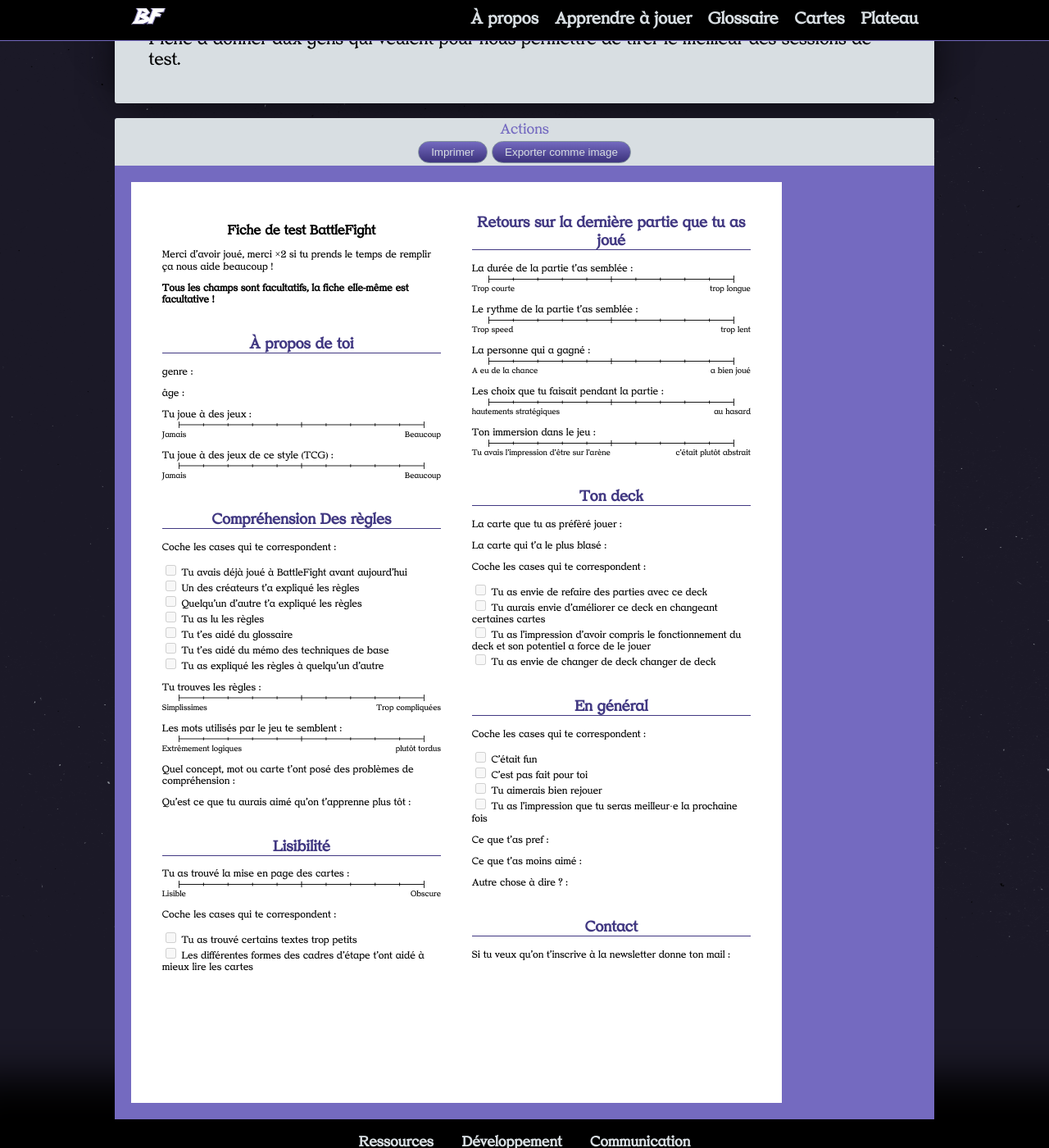
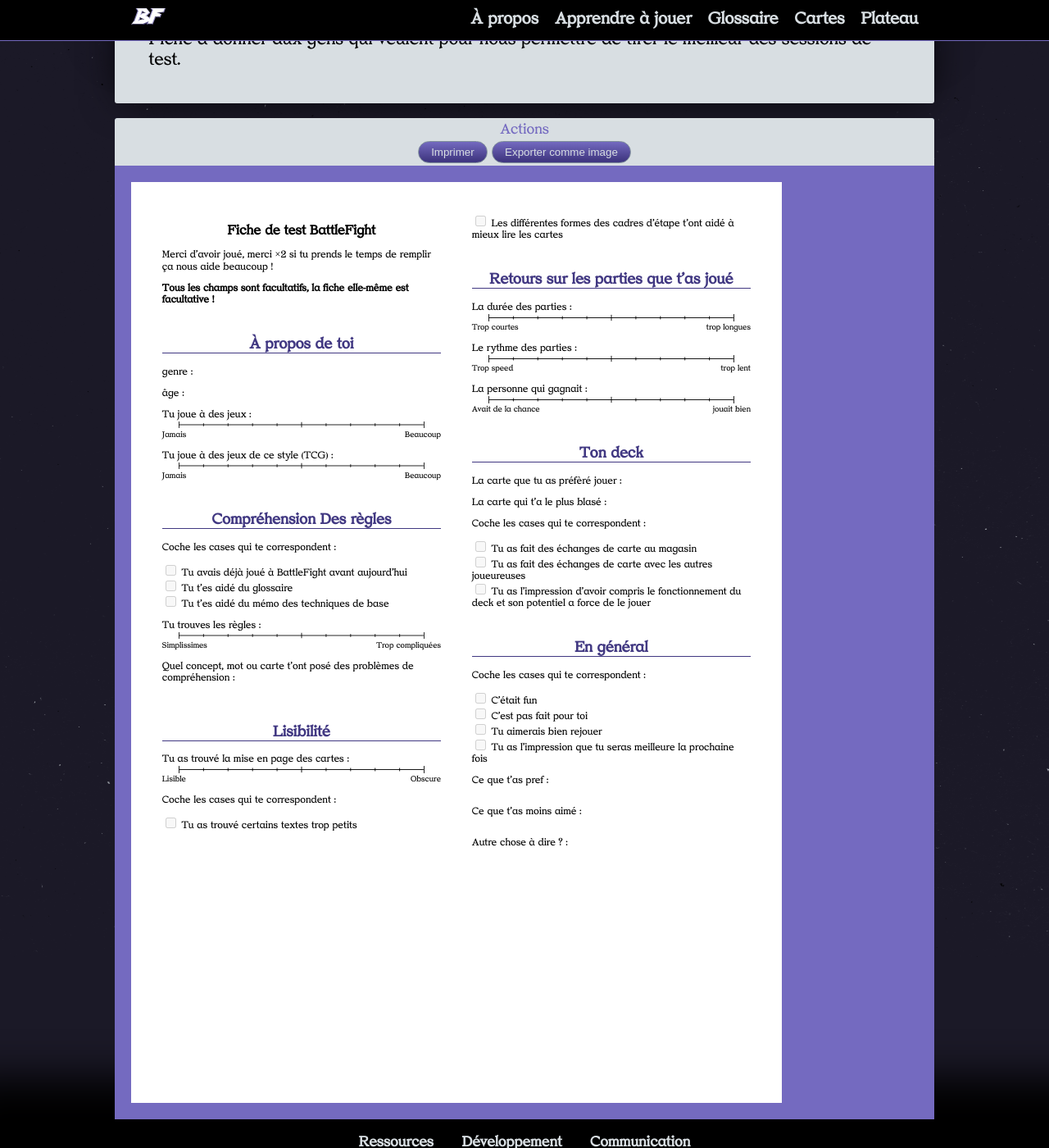
Before and after one commit to dracdrac/BATTLEFIGHT, a Jekyll site: the page built from developpement/fiche-de-test.md, in a window 1280 px wide and 1400 px high, scrolled down 233 px. Shown: the whole window at 82% size. Built offline with Jekyll 4.4.1, drawn with Linux system fonts in a browser that asks for light colours; the repository's description, which GitHub fills in, is left out.

Commit message:
fichetest

```diff
--- a/developpement/fiche-de-test.md
+++ b/developpement/fiche-de-test.md
@@ -32,20 +32,18 @@
 Coche les cases qui te correspondent :
 
 - [ ] Tu avais déjà joué à BattleFight avant aujourd'hui
-- [ ] Un des créateurs t'a expliqué les règles
-- [ ] Quelqu'un d'autre t'a expliqué les règles
-- [ ] Tu as lu les règles
 - [ ] Tu t'es aidé du glossaire
 - [ ] Tu t'es aidé du mémo des techniques de base
-- [ ] Tu as expliqué les règles à quelqu'un d'autre
 
 Tu trouves les règles : {% include jauge.html from="Simplissimes" to="Trop compliquées" %}
 
-Les mots utilisés par le jeu te semblent : {% include jauge.html from="Extrêmement logiques" to="plutôt tordus" %}
-
 Quel concept, mot ou carte t'ont posé des problèmes de compréhension :
 
-Qu'est ce que tu aurais aimé qu'on t'apprenne plus tôt :
+|
+
+|
+
+
 
 
 ## Lisibilité
@@ -57,17 +55,13 @@
 - [ ] Tu as trouvé certains textes trop petits
 - [ ] Les différentes formes des cadres d'étape t'ont aidé à mieux lire les cartes
 
-## Retours sur la dernière partie que tu as joué
+## Retours sur les parties que t'as joué
 
-La durée de la partie t'as semblée : {% include jauge.html from="Trop courte" to="trop longue" %}
+La durée des parties : {% include jauge.html from="Trop courtes" to="trop longues" %}
 
-Le rythme de la partie t'as semblée : {% include jauge.html from="Trop speed" to="trop lent" %}
+Le rythme des parties : {% include jauge.html from="Trop speed" to="trop lent" %}
 
-La personne qui a gagné : {% include jauge.html from="A eu de la chance" to="a bien joué" %}
-
-Les choix que tu faisait pendant la partie : {% include jauge.html from="hautements stratégiques" to="au hasard" %}
-
-Ton immersion dans le jeu : {% include jauge.html from="Tu avais l'impression d'être sur l'arène" to="c'était plutôt abstrait" %}
+La personne qui gagnait : {% include jauge.html from="Avait de la chance" to="jouait bien" %}
 
 ## Ton deck
 
@@ -77,11 +71,9 @@
 
 Coche les cases qui te correspondent :
 
-- [ ] Tu as envie de refaire des parties avec ce deck
-- [ ] Tu aurais envie d'améliorer ce deck en changeant certaines cartes
+- [ ] Tu as fait des échanges de carte au magasin
+- [ ] Tu as fait des échanges de carte avec les autres joueureuses
 - [ ] Tu as l'impression d'avoir compris le fonctionnement du deck et son potentiel a force de le jouer
-- [ ] Tu as envie de changer de deck changer de deck
-
 
 ## En général
 
@@ -90,17 +82,29 @@
 - [ ] C'était fun
 - [ ] C'est pas fait pour toi
 - [ ] Tu aimerais bien rejouer
-- [ ] Tu as l'impression que tu seras meilleur·e la prochaine fois
+- [ ] Tu as l'impression que tu seras meilleure la prochaine fois
 
 Ce que t'as pref :
 
+|
+
+|
+
+
 Ce que t'as moins aimé :
+
+|
+
+|
+
 
 Autre chose à dire ? :
 
-## Contact
+|
 
-Si tu veux qu'on t'inscrive à la newsletter donne ton mail :
+|
+
+
 
 
 </div>
```
Also changed, not shown: 1 other file.
